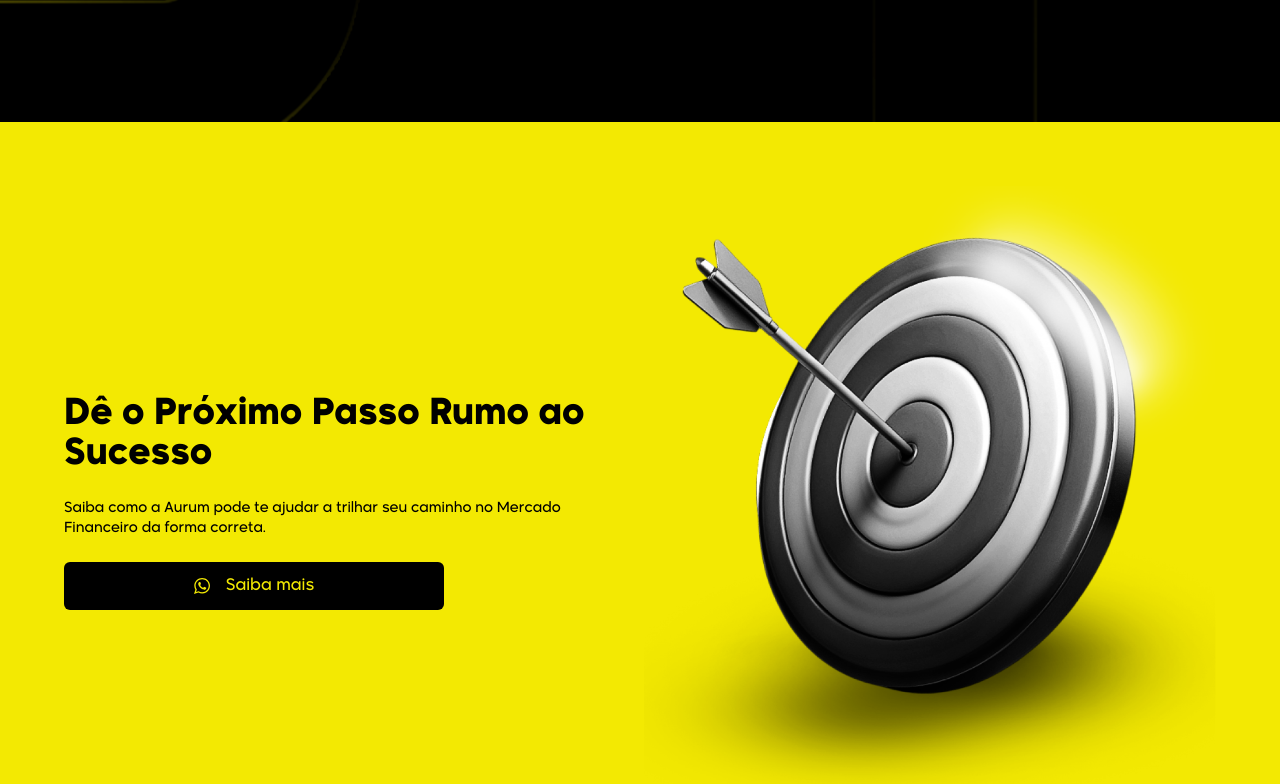
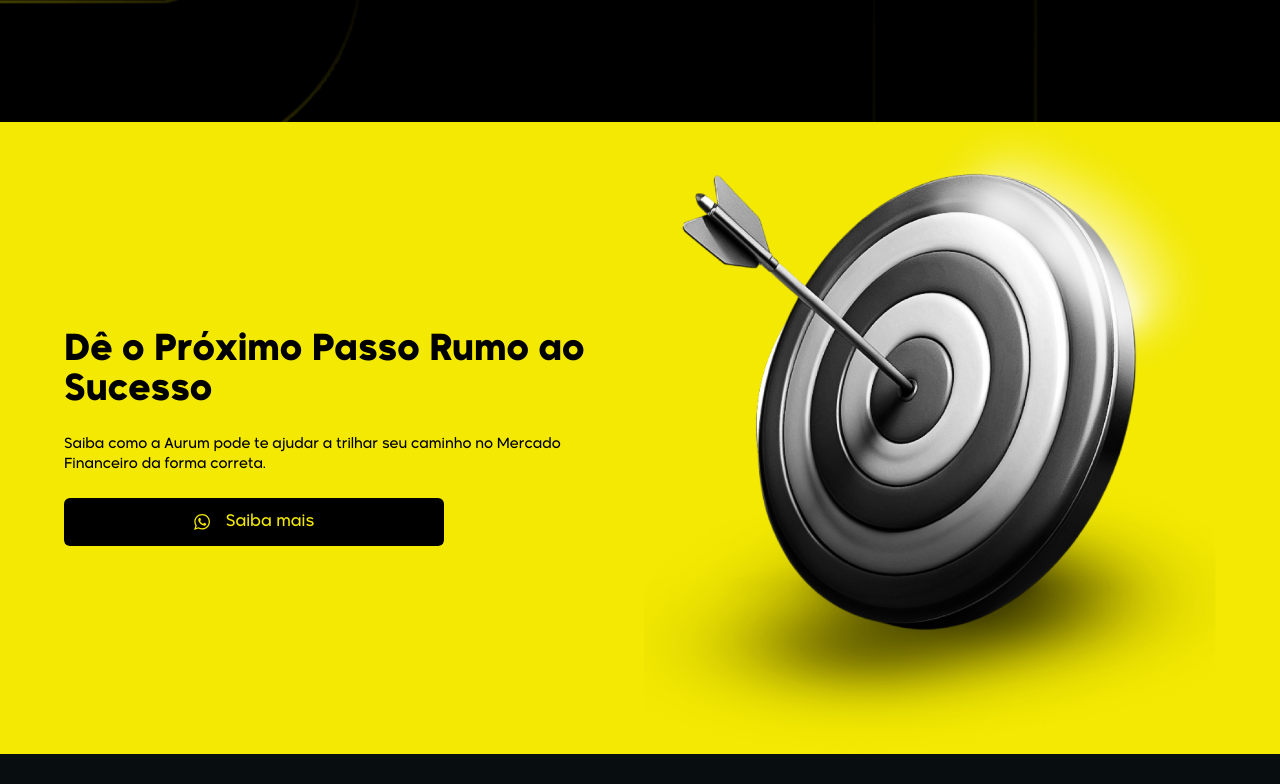
Before and after one commit to DevBrunomendonca/aurum, a Next.js app: page / in a window 1280 px wide. Shown: the part 2506-3290 px from the top of the page. Built offline with nearby package versions, Linux system fonts and the light colour scheme.

Commit message:
Update video-institutional.tsx

```diff
--- a/app/_components/video-institutional.tsx
+++ b/app/_components/video-institutional.tsx
@@ -5,7 +5,7 @@ const VideoInstitutional = () => {
   return (
     <section>
       <div className="flex min-h-[600px] items-center justify-center bg-[url('/banner-video.png')] bg-cover bg-center bg-no-repeat"></div>
-      <div className="bg-yellow-color px-4 py-16">
+      <div className="bg-yellow-color px-4 py-0">
         <div className="mx-auto flex max-w-6xl flex-col items-center gap-2 md:flex-row">
           <div className="flex w-full flex-col items-start gap-6">
             <h2 className="text-start font-[family-name:var(--font-modani-arabic-bold)] text-4xl text-black">
```
